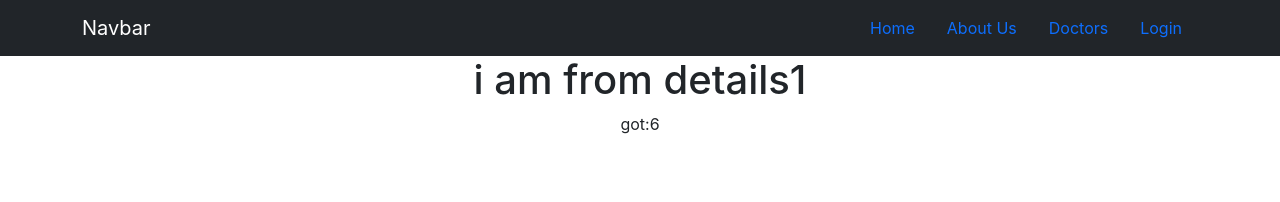
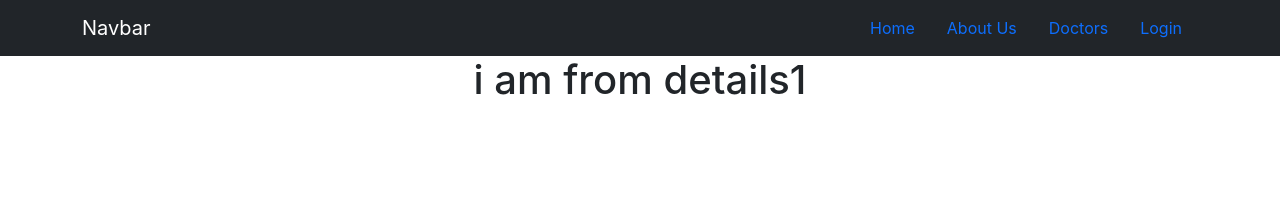
Before and after one commit to Shanto1185/Evergreen-Hospital, a React (Create React App) app: page /details/1 in a window 1280 px wide. Shown: the top 202 px of the page. Built offline with nearby package versions, Linux system fonts and the light colour scheme.

Commit message:
last night commit

```diff
--- a/src/App.js
+++ b/src/App.js
@@ -26,7 +26,7 @@ function App() {
           <Route path="/doctors">
             <Doctors></Doctors>
           </Route>
-          <Route path="/details/:serviceId">
+          <Route path="/details/:id">
             <Details></Details>
           </Route>
           <Route path="/login">
--- a/src/Components/Details/Details.js
+++ b/src/Components/Details/Details.js
@@ -2,17 +2,23 @@ import React, { useEffect, useState } from 'react';
 import { useParams } from 'react-router';
 
 const Details = () => {
-    const { serviceId } = useParams();
-    const [details, setDetails] = useState([]);
+    const { id } = useParams();
+    const [serviceDetails, setServiceDetails] = useState([]);
     useEffect(() => {
         fetch('/details.json')
             .then(res => res.json())
-        .then(data=>setDetails(data.services))
-    },[])
+            .then(data =>setServiceDetails(data.services))
+    }, [])
+
+    // useEffect(() => {
+    //     const found = serviceDetails.find(d => d.id === id)
+    //     console.log(found)
+    // },[serviceDetails])
+
+
     return (
         <div>
-            <h1>i am from details{serviceId}</h1>
-            <p>got:{details.length}</p>
+            <h1>i am from details{id}</h1>
         </div>
     );
 };
```
